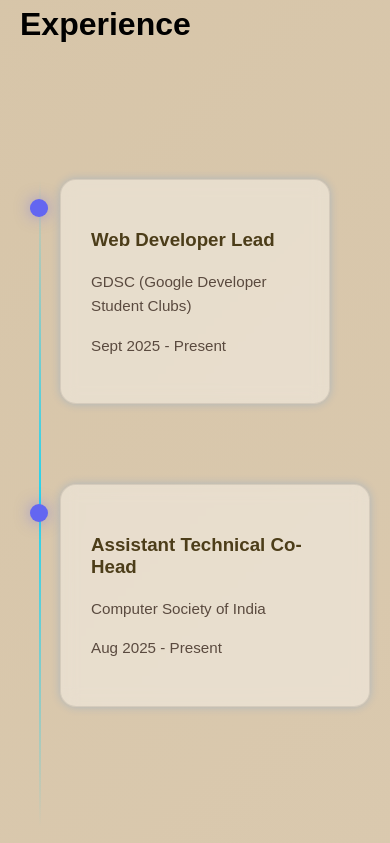
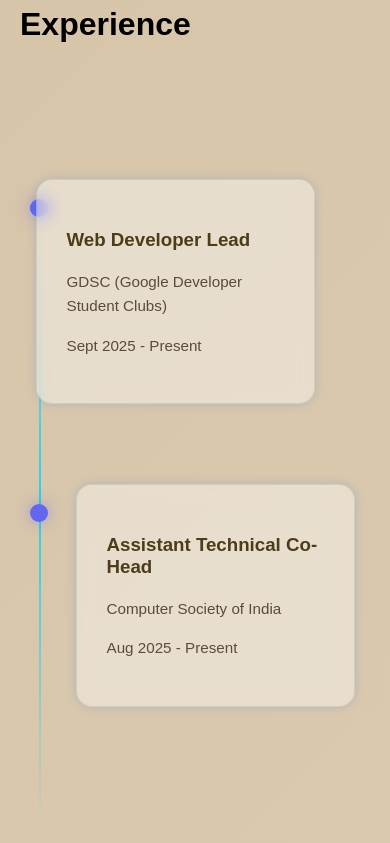
Before and after one commit to sharyuharde22/Portfolio, a React (Create React App) app: page / in a window 390 px wide. Shown: the part 3855-4698 px from the top of the page. Built offline with nearby package versions, Linux system fonts and the light colour scheme.

Commit message:
Fix for mobile layout

```diff
--- a/src/App.css
+++ b/src/App.css
@@ -666,7 +666,9 @@ p {
 
   .timeline-row {
     width: 100%;
-    padding-left: 40px;
+    padding-left: 0;
+    display: flex;
+    justify-content: center;
   }
 
   .timeline-row.left,
@@ -680,6 +682,12 @@ p {
   }
 
   .timeline-row .card {
+    width: 90%;
+    max-width: 350px;
+    margin: 0 auto;
+  }
+
+  .timeline-vertical {
     width: 100%;
   }
   /* ABOUT SECTION */
```
